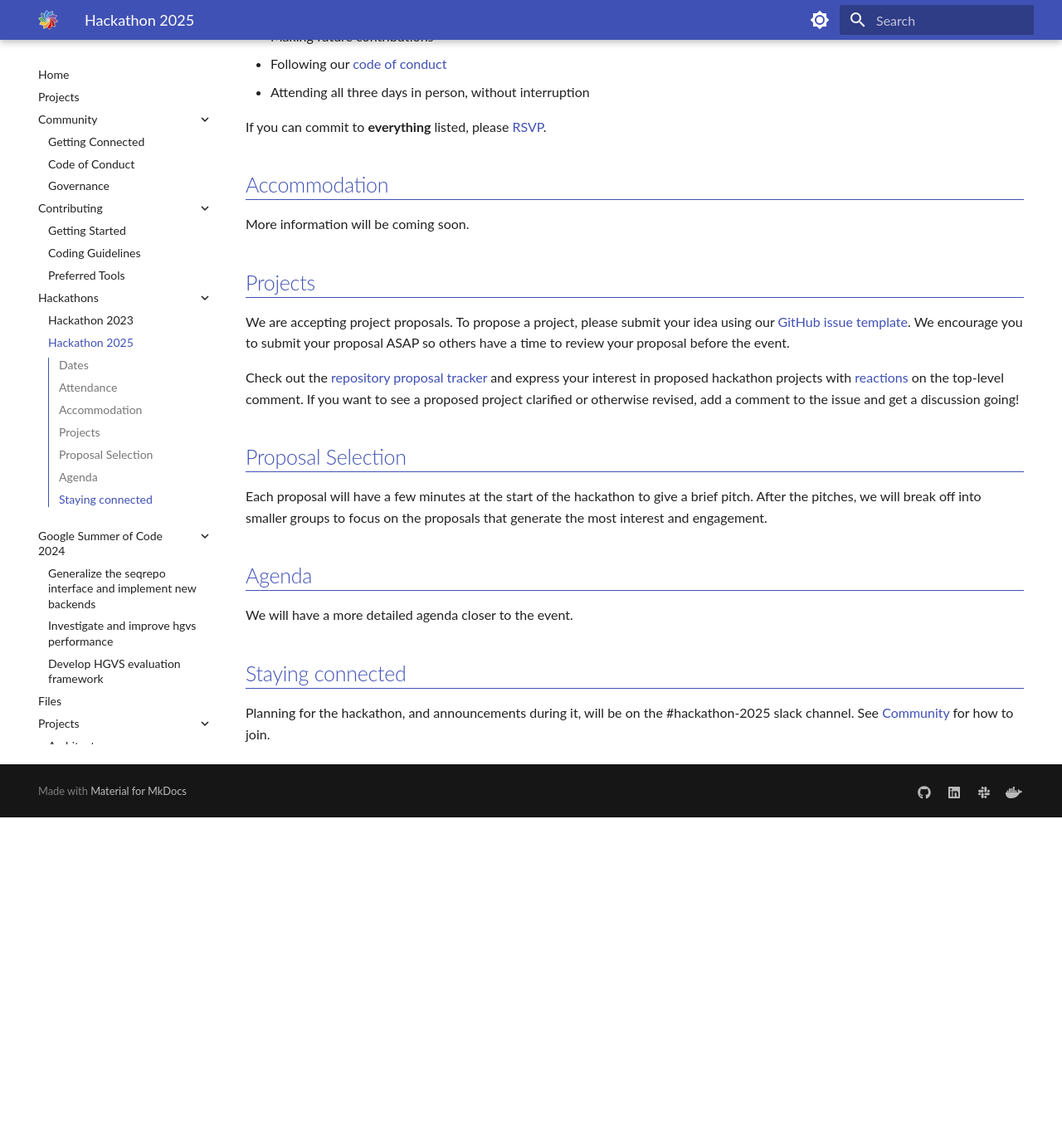
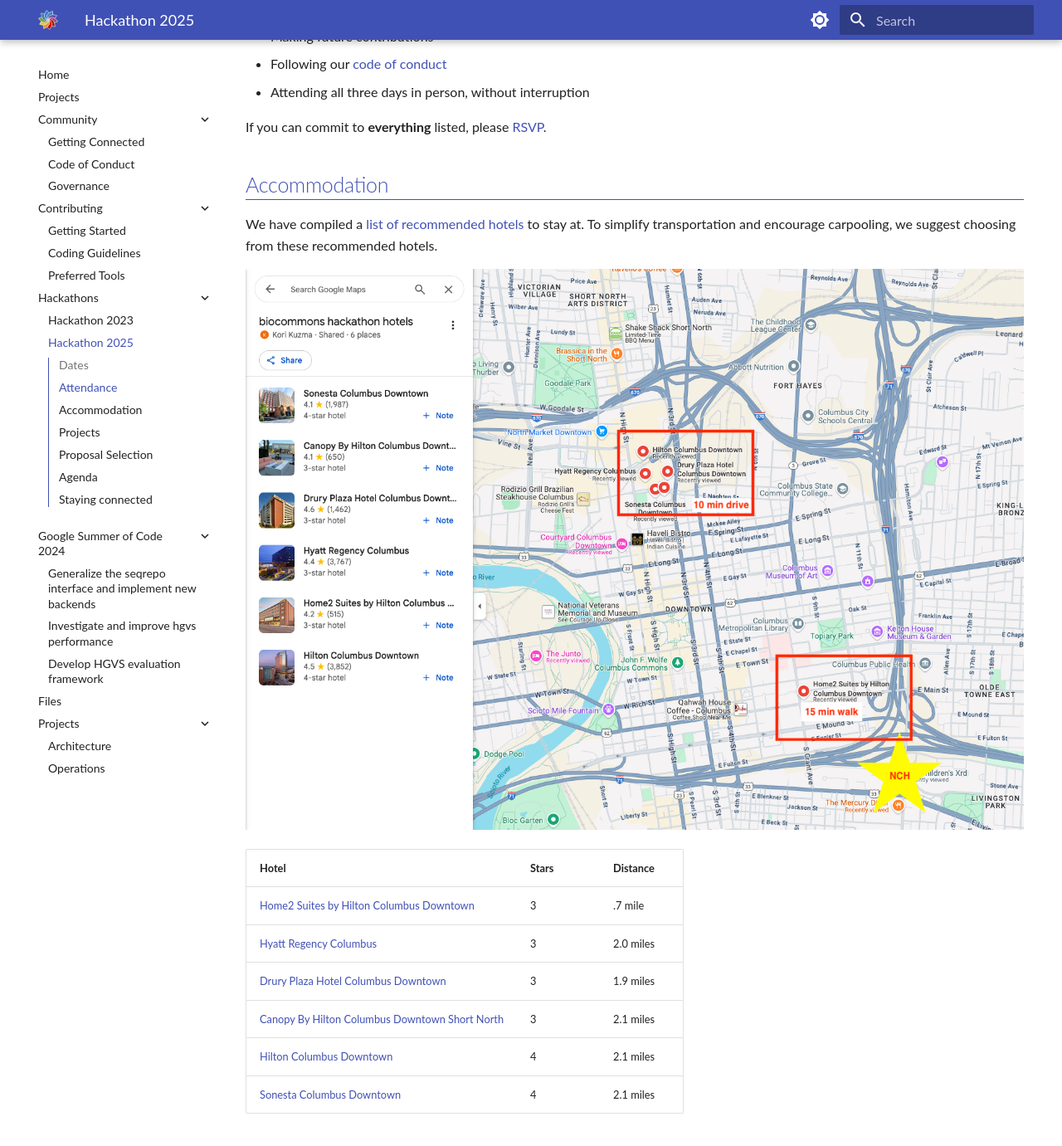
Before and after one commit to biocommons/biocommons.github.io, an MkDocs documentation site: the page built from docs/hackathons/hackathon-2025.md, in a window 1280 px wide and 1400 px high, scrolled down 815 px. Shown: the top 1381 px of the window at 83% size. Built offline with MkDocs 1.6.1 and Material for MkDocs 9.7.7, drawn with Linux system fonts in a browser that asks for light colours; before the commit the page ends 1800 px from its top, so only the background shows below that.

Commit message:
docs: add list of recommended hotels

```diff
--- a/docs/hackathons/hackathon-2025.md
+++ b/docs/hackathons/hackathon-2025.md
@@ -33,7 +33,20 @@
 
 ## Accommodation
 
-More information will be coming soon.
+We have compiled a [list of recommended hotels](https://maps.app.goo.gl/fi57y43SXqwGigdM9)
+to stay at. To simplify transportation and encourage carpooling, we suggest choosing
+from these recommended hotels.
+
+![Google Maps Recommended Hotels](../images/hackathon-2025-recommended-hotels.png)
+
+| Hotel | Stars | Distance |
+| ----- | ----- | -------- |
+| [Home2 Suites by Hilton Columbus Downtown](https://maps.app.goo.gl/gaU5VbbFSWQrcq8v5) | 3 | .7 mile |
+| [Hyatt Regency Columbus](https://maps.app.goo.gl/FW4biQFANn5Scc5i8) | 3 | 2.0 miles |
+| [Drury Plaza Hotel Columbus Downtown](https://maps.app.goo.gl/EDMDPHqpXApuBeQC6) | 3 | 1.9 miles |
+| [Canopy By Hilton Columbus Downtown Short North](https://maps.app.goo.gl/TAgGzuKNcq22msVd7) | 3 | 2.1 miles |
+| [Hilton Columbus Downtown](https://maps.app.goo.gl/QRq3wVp1dQACWgac8) | 4 | 2.1 miles |
+| [Sonesta Columbus Downtown](https://maps.app.goo.gl/hPNS86ZSwWYVw4pH6) | 4 | 2.1 miles |
 
 ## Projects
 
```
Also changed, not shown: docs/images/hackathon-2025-recommended-hotels.png (added), 1 other file.
